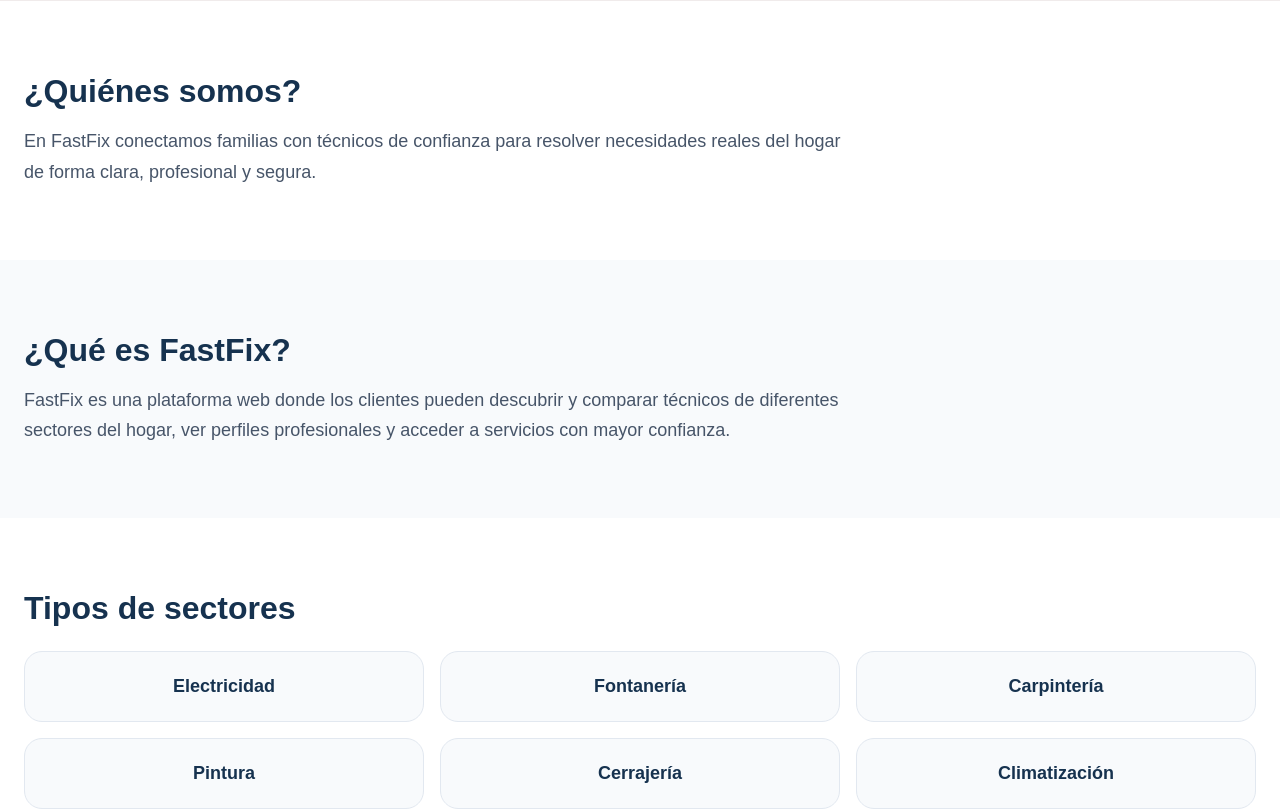
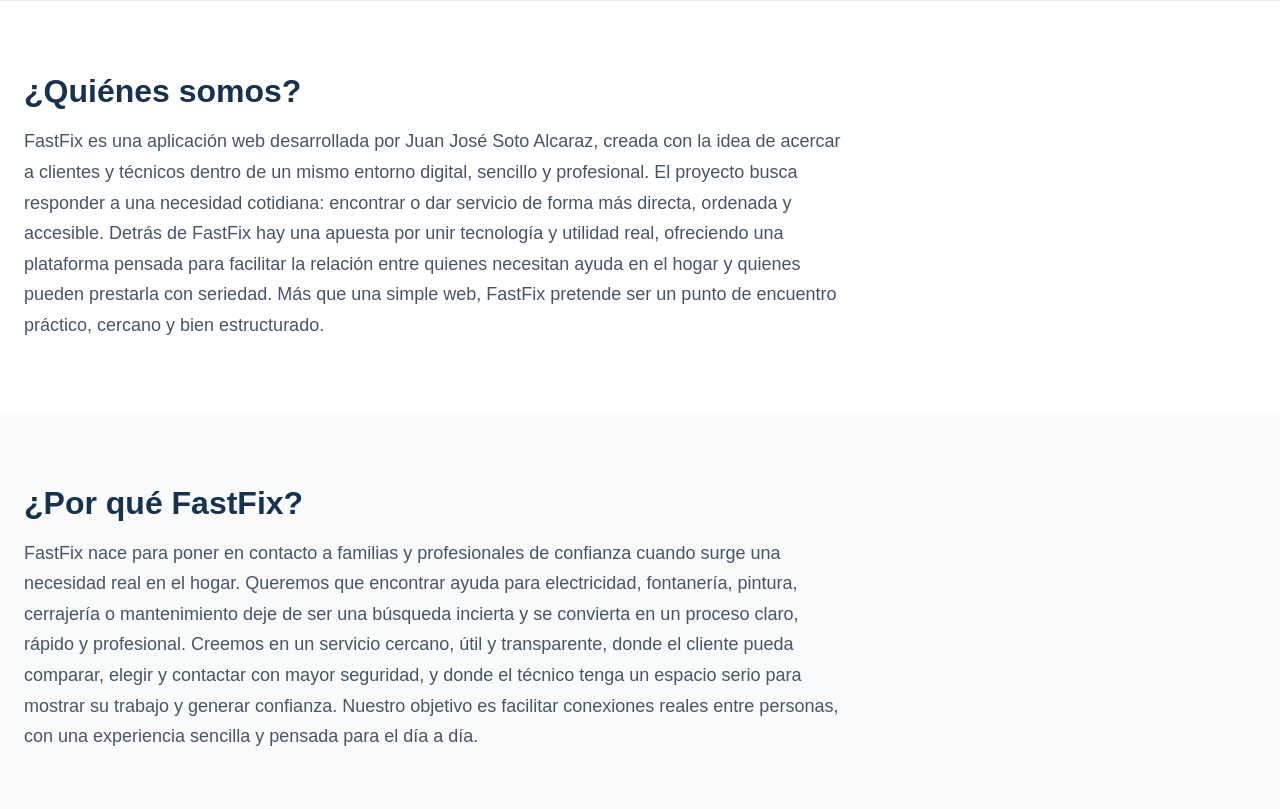
Before and after one commit to JuanJose-96/Frontend-FastFix, a React (Vite) app: page / in a window 1280 px wide. Shown: the part 720-1529 px from the top of the page. Built offline with nearby package versions, Linux system fonts and the light colour scheme; no server answers.

Commit message:
Ampliación del texto de landing page

```diff
--- a/src/components/landing/AboutSection.jsx
+++ b/src/components/landing/AboutSection.jsx
@@ -4,8 +4,16 @@
             <div className="landing-section__inner">
                 <h2 className="landing-section__title">¿Quiénes somos?</h2>
                 <p className="landing-section__text">
-                    En FastFix conectamos familias con técnicos de confianza para resolver
-                    necesidades reales del hogar de forma clara, profesional y segura.
+                    FastFix es una aplicación web desarrollada por Juan José Soto Alcaraz,
+                    creada con la idea de acercar a clientes y técnicos dentro de un mismo
+                    entorno digital, sencillo y profesional.
+                    El proyecto busca responder a una necesidad cotidiana: encontrar o dar servicio
+                    de forma más directa, ordenada y accesible.
+                    Detrás de FastFix hay una apuesta por unir tecnología y utilidad real,
+                    ofreciendo una plataforma pensada para facilitar la relación entre quienes
+                    necesitan ayuda en el hogar y quienes pueden prestarla con seriedad.
+                    Más que una simple web, FastFix pretende ser un punto de encuentro práctico,
+                    cercano y bien estructurado.
                 </p>
             </div>
         </section>
--- a/src/components/landing/Header.jsx
+++ b/src/components/landing/Header.jsx
@@ -26,7 +26,7 @@
                         className="landing-header__link"
                         onClick={() => scrollToSection('what-is-fastfix')}
                     >
-                        ¿Qué es FastFix?
+                        ¿Por qué FastFix?
                     </button>
 
                     <button
--- a/src/components/landing/WhatIsFastFixSection.jsx
+++ b/src/components/landing/WhatIsFastFixSection.jsx
@@ -2,11 +2,18 @@
     return (
         <section id="what-is-fastfix" className="landing-section landing-section--soft">
             <div className="landing-section__inner">
-                <h2 className="landing-section__title">¿Qué es FastFix?</h2>
+                <h2 className="landing-section__title">¿Por qué FastFix?</h2>
                 <p className="landing-section__text">
-                    FastFix es una plataforma web donde los clientes pueden descubrir y
-                    comparar técnicos de diferentes sectores del hogar, ver perfiles
-                    profesionales y acceder a servicios con mayor confianza.
+                    FastFix nace para poner en contacto a familias y profesionales de confianza
+                    cuando surge una necesidad real en el hogar.
+                    Queremos que encontrar ayuda para electricidad, fontanería, pintura,
+                    cerrajería o mantenimiento deje de ser una búsqueda incierta y se convierta
+                    en un proceso claro, rápido y profesional. Creemos en un servicio cercano,
+                    útil y transparente, donde el cliente pueda comparar, elegir y contactar
+                    con mayor seguridad, y donde el técnico tenga un espacio serio
+                    para mostrar su trabajo y generar confianza.
+                    Nuestro objetivo es facilitar conexiones reales entre personas,
+                    con una experiencia sencilla y pensada para el día a día.
                 </p>
             </div>
         </section>
```
